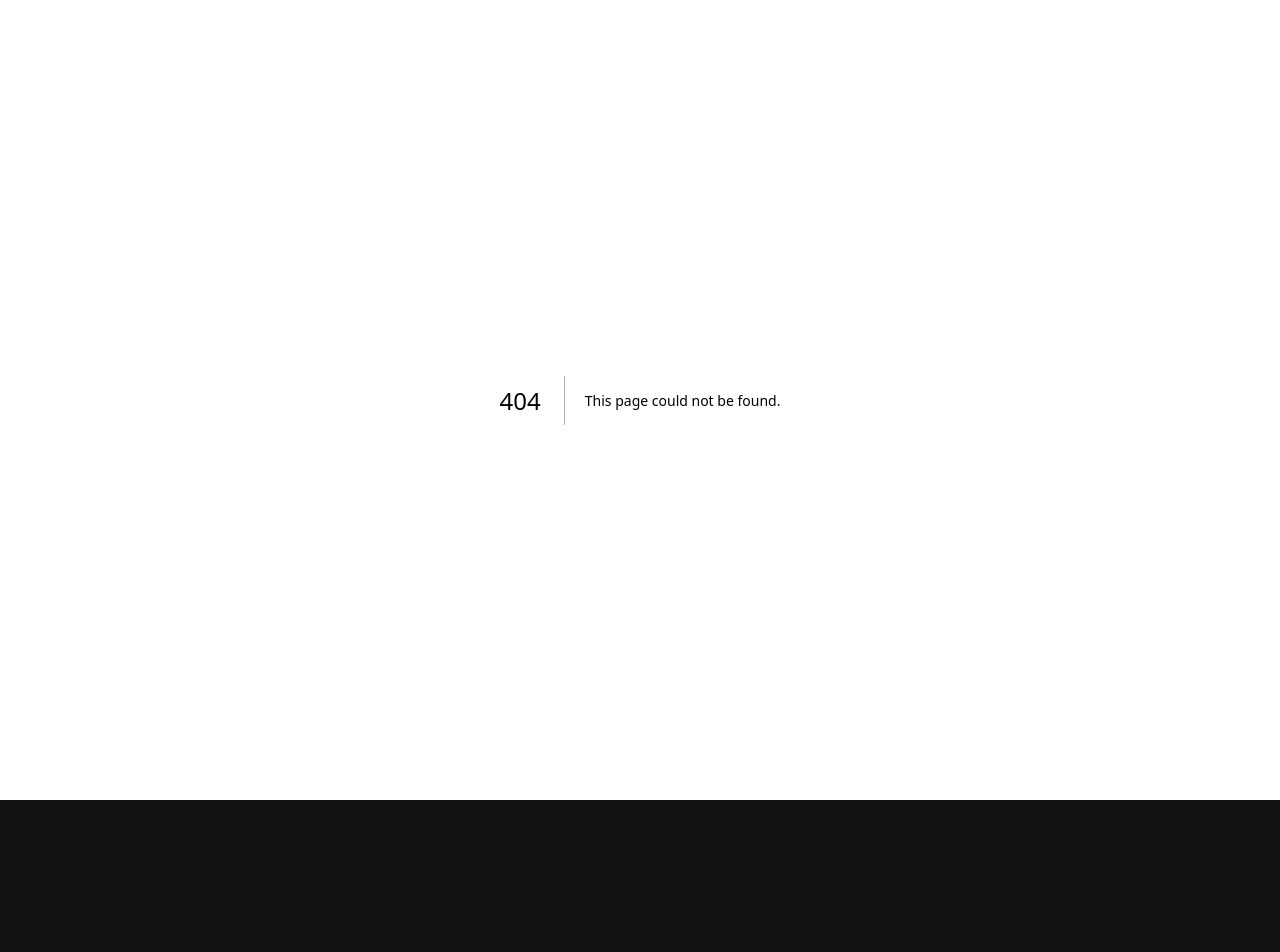
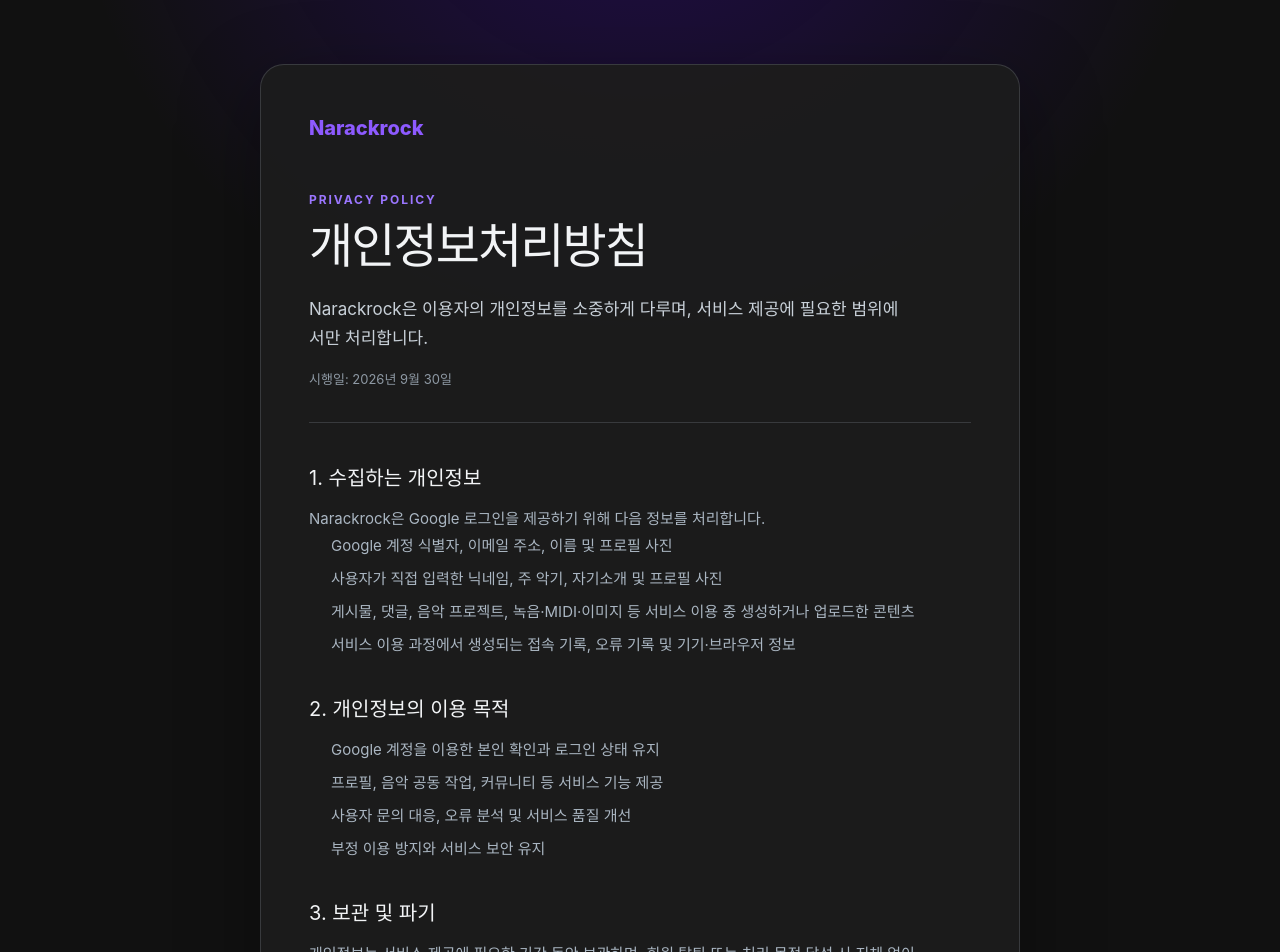
Before and after one commit to Team-Glitched/narackrock_frontend_v1, a Next.js app: page /privacy in a window 1280 px wide. Before the commit this address had no page. Shown: the top 952 px of the page. Before the commit the page ends 800 px from the top, so only its background shows below. Built offline with nearby package versions, Linux system fonts and the light colour scheme.

Commit message:
feat: 개인정보처리방침 페이지 추가

```diff
--- a/src/app/layout.tsx
+++ b/src/app/layout.tsx
@@ -3,8 +3,8 @@ import "./globals.css";
 import "./composition-team.css";
 
 export const metadata: Metadata = {
-  title: "Adlips — Make it heard",
-  description: "함께 만들고 발견하는 음악 커뮤니티 Adlips",
+  title: "Narackrock — Make it heard",
+  description: "함께 만들고 발견하는 음악 커뮤니티 Narackrock",
   icons: {
     icon: "/favicon.svg",
     shortcut: "/favicon.svg",
--- a/src/app/page.tsx
+++ b/src/app/page.tsx
@@ -1,6 +1,7 @@
 "use client";
 
 import { useCallback, useEffect, useMemo, useState } from "react";
+import Link from "next/link";
 import { Footer, Header } from "@/components/app/shared";
 import type { View } from "@/features/navigation/types";
 import { AuthScreen, type PendingProfileSetup } from "@/features/screens/auth-screens";
@@ -219,6 +220,5 @@ export default function Page() {
     if (pendingProfileSetup) setPendingProfileSetup(null);
     go(isAuthenticated ? "profile" : "login");
   } : undefined);
-
-  return <CommunityMembershipProvider api={membershipApi}><main className="page-background"><div className="phone-frame">{!noHeader && <Header blank={activeView === "friends"} abyss={activeView === "abyss"} profileImageUrl={headerProfileImageUrl} onBack={headerBack} onSearch={() => go("search")} onProfile={() => go(isAuthenticated ? "profile" : "login")} onNotifications={() => go("notifications")} />}<div className="screen-body">{content}</div>{!authView && !onboardingView && <Footer view={footerView} go={go} />}</div></main></CommunityMembershipProvider>;
+  return <CommunityMembershipProvider api={membershipApi}><main className="page-background"><div className="phone-frame">{!noHeader && <Header blank={activeView === "friends"} abyss={activeView === "abyss"} profileImageUrl={headerProfileImageUrl} onBack={headerBack} onSearch={() => go("search")} onProfile={() => go(isAuthenticated ? "profile" : "login")} onNotifications={() => go("notifications")} />}<div className="screen-body">{content}</div>{!authView && !onboardingView && <Footer view={footerView} go={go} />}</div><Link className="site-privacy-link" href="/privacy">개인정보처리방침</Link></main></CommunityMembershipProvider>;
 }
--- /dev/null
+++ b/src/app/privacy/page.tsx
@@ -0,0 +1,124 @@
+import type { Metadata } from "next";
+import Link from "next/link";
+import styles from "./privacy.module.css";
+
+export const metadata: Metadata = {
+  title: "개인정보처리방침 | Narackrock",
+  description: "Narackrock 서비스의 개인정보 처리 기준을 안내합니다.",
+};
+
+const sections = [
+  {
+    title: "1. 수집하는 개인정보",
+    content: (
+      <>
+        <p>Narackrock은 Google 로그인을 제공하기 위해 다음 정보를 처리합니다.</p>
+        <ul>
+          <li>Google 계정 식별자, 이메일 주소, 이름 및 프로필 사진</li>
+          <li>사용자가 직접 입력한 닉네임, 주 악기, 자기소개 및 프로필 사진</li>
+          <li>게시물, 댓글, 음악 프로젝트, 녹음·MIDI·이미지 등 서비스 이용 중 생성하거나 업로드한 콘텐츠</li>
+          <li>서비스 이용 과정에서 생성되는 접속 기록, 오류 기록 및 기기·브라우저 정보</li>
+        </ul>
+      </>
+    ),
+  },
+  {
+    title: "2. 개인정보의 이용 목적",
+    content: (
+      <ul>
+        <li>Google 계정을 이용한 본인 확인과 로그인 상태 유지</li>
+        <li>프로필, 음악 공동 작업, 커뮤니티 등 서비스 기능 제공</li>
+        <li>사용자 문의 대응, 오류 분석 및 서비스 품질 개선</li>
+        <li>부정 이용 방지와 서비스 보안 유지</li>
+      </ul>
+    ),
+  },
+  {
+    title: "3. 보관 및 파기",
+    content: (
+      <p>
+        개인정보는 서비스 제공에 필요한 기간 동안 보관하며, 회원 탈퇴 또는 처리 목적 달성 시 지체 없이
+        파기합니다. 관련 법령에 따라 보관이 필요한 정보는 해당 법령에서 정한 기간 동안 별도로 보관할 수
+        있습니다. 현재 서비스에서 직접 탈퇴가 어려운 경우 아래 문의처로 삭제를 요청할 수 있습니다.
+      </p>
+    ),
+  },
+  {
+    title: "4. Google 사용자 데이터",
+    content: (
+      <p>
+        Google 로그인에서 받은 정보는 계정 인증과 Narackrock 프로필 제공 목적으로만 사용합니다. Google
+        사용자 데이터를 광고 목적으로 판매하지 않으며, 법령상 의무가 있거나 사용자가 동의한 경우를 제외하고
+        제3자에게 제공하지 않습니다. Google 서비스에서의 데이터 처리는 Google의 개인정보처리방침이 적용됩니다.
+      </p>
+    ),
+  },
+  {
+    title: "5. 브라우저 저장소",
+    content: (
+      <p>
+        로그인 상태 유지와 작성 중인 음악 프로젝트 복원을 위해 인증 토큰, 사용자 식별자 및 임시 프로젝트
+        식별자를 브라우저 로컬 저장소에 저장할 수 있습니다. 로그아웃하면 로그인 세션 정보가 삭제되며,
+        브라우저 설정을 통해 저장된 정보를 직접 삭제할 수도 있습니다.
+      </p>
+    ),
+  },
+  {
+    title: "6. 이용자의 권리",
+    content: (
+      <p>
+        이용자는 자신의 개인정보에 대한 열람, 수정, 삭제 및 처리 정지를 요청할 수 있습니다. 요청은 아래
+        문의처로 보내주시면 본인 확인 후 처리합니다.
+      </p>
+    ),
+  },
+  {
+    title: "7. 안전성 확보 조치",
+    content: (
+      <p>
+        Narackrock은 개인정보에 대한 접근 제한, 인증 정보 보호, 전송 구간 암호화 등 개인정보 보호를 위한
+        기술적·관리적 조치를 적용합니다.
+      </p>
+    ),
+  },
+  {
+    title: "8. 문의처",
+    content: (
+      <p>
+        개인정보 관련 문의 및 삭제 요청: <a href="mailto:yangjeongwoo3283@gmail.com">yangjeongwoo3283@gmail.com</a>
+      </p>
+    ),
+  },
+];
+
+export default function PrivacyPage() {
+  return (
+    <main className={styles.page}>
+      <article className={styles.document}>
+        <header className={styles.header}>
+          <Link className={styles.brand} href="/" aria-label="Narackrock 홈으로 이동">Narackrock</Link>
+          <p className={styles.eyebrow}>PRIVACY POLICY</p>
+          <h1>개인정보처리방침</h1>
+          <p className={styles.intro}>
+            Narackrock은 이용자의 개인정보를 소중하게 다루며, 서비스 제공에 필요한 범위에서만 처리합니다.
+          </p>
+          <p className={styles.date}>시행일: 2026년 9월 30일</p>
+        </header>
+
+        <div className={styles.sections}>
+          {sections.map((section) => (
+            <section key={section.title}>
+              <h2>{section.title}</h2>
+              {section.content}
+            </section>
+          ))}
+        </div>
+
+        <footer className={styles.footer}>
+          <p>본 방침의 내용이 변경되는 경우 이 페이지를 통해 안내합니다.</p>
+          <Link href="/">Narackrock으로 돌아가기</Link>
+        </footer>
+      </article>
+    </main>
+  );
+}
--- /dev/null
+++ b/src/app/privacy/privacy.module.css
@@ -0,0 +1,147 @@
+.page {
+  min-height: 100svh;
+  padding: 64px 20px;
+  background:
+    radial-gradient(circle at 50% -10%, rgba(76, 0, 229, 0.28), transparent 36rem),
+    #111;
+  color: #f2f4f6;
+}
+
+.document {
+  width: min(760px, 100%);
+  margin: 0 auto;
+  padding: 48px;
+  border: 1px solid rgba(170, 182, 194, 0.2);
+  border-radius: 24px;
+  background: rgba(29, 29, 29, 0.96);
+  box-shadow: 0 24px 80px rgba(0, 0, 0, 0.35);
+}
+
+.header {
+  padding-bottom: 32px;
+  border-bottom: 1px solid rgba(170, 182, 194, 0.2);
+}
+
+.brand {
+  display: inline-block;
+  margin-bottom: 48px;
+  color: #8d5aff;
+  font-size: 20px;
+  font-weight: 800;
+  text-decoration: none;
+}
+
+.eyebrow {
+  margin: 0 0 8px;
+  color: #9b76ff;
+  font-size: 12px;
+  font-weight: 700;
+  letter-spacing: 0.16em;
+}
+
+.header h1 {
+  margin: 0;
+  font-size: clamp(32px, 6vw, 48px);
+  line-height: 1.2;
+  letter-spacing: -0.04em;
+}
+
+.intro {
+  max-width: 600px;
+  margin: 20px 0 0;
+  color: #c8d0d8;
+  font-size: 17px;
+  line-height: 1.75;
+}
+
+.date {
+  margin: 16px 0 0;
+  color: #8e99a4;
+  font-size: 13px;
+}
+
+.sections {
+  display: grid;
+  gap: 36px;
+  padding: 40px 0;
+}
+
+.sections section {
+  scroll-margin-top: 24px;
+}
+
+.sections h2 {
+  margin: 0 0 12px;
+  color: #f2f4f6;
+  font-size: 20px;
+  line-height: 1.5;
+}
+
+.sections p,
+.sections li {
+  color: #aab6c2;
+  font-size: 15px;
+  line-height: 1.8;
+  word-break: keep-all;
+}
+
+.sections p,
+.sections ul {
+  margin: 0;
+}
+
+.sections ul {
+  padding-left: 22px;
+}
+
+.sections li + li {
+  margin-top: 6px;
+}
+
+.sections a,
+.footer a {
+  color: #a989ff;
+  text-underline-offset: 3px;
+}
+
+.footer {
+  display: flex;
+  align-items: center;
+  justify-content: space-between;
+  gap: 20px;
+  padding-top: 24px;
+  border-top: 1px solid rgba(170, 182, 194, 0.2);
+  color: #8e99a4;
+  font-size: 13px;
+}
+
+.footer p {
+  margin: 0;
+}
+
+.footer a {
+  flex: 0 0 auto;
+}
+
+@media (max-width: 600px) {
+  .page {
+    padding: 0;
+    background: #1d1d1d;
+  }
+
+  .document {
+    padding: 32px 20px;
+    border: 0;
+    border-radius: 0;
+    box-shadow: none;
+  }
+
+  .brand {
+    margin-bottom: 40px;
+  }
+
+  .footer {
+    align-items: flex-start;
+    flex-direction: column;
+  }
+}
```
Also changed, not shown: src/app/globals.css.
